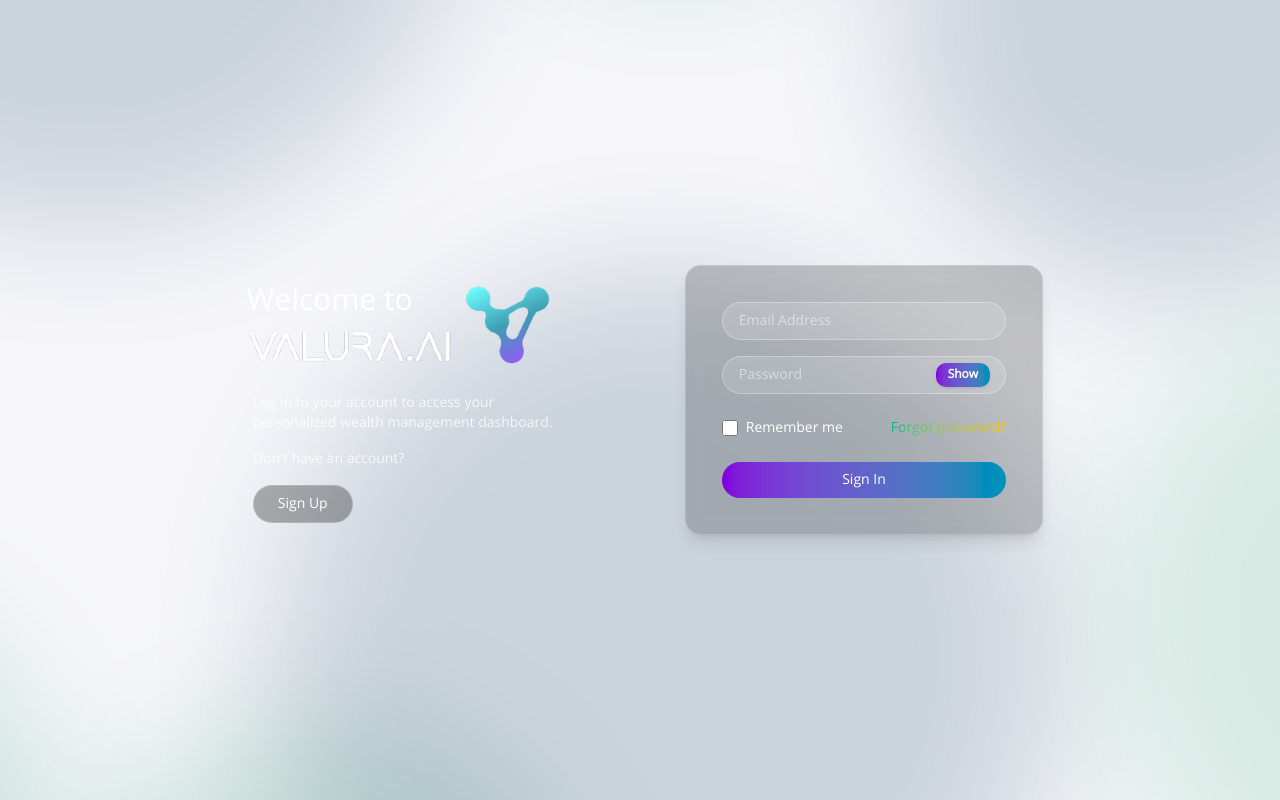
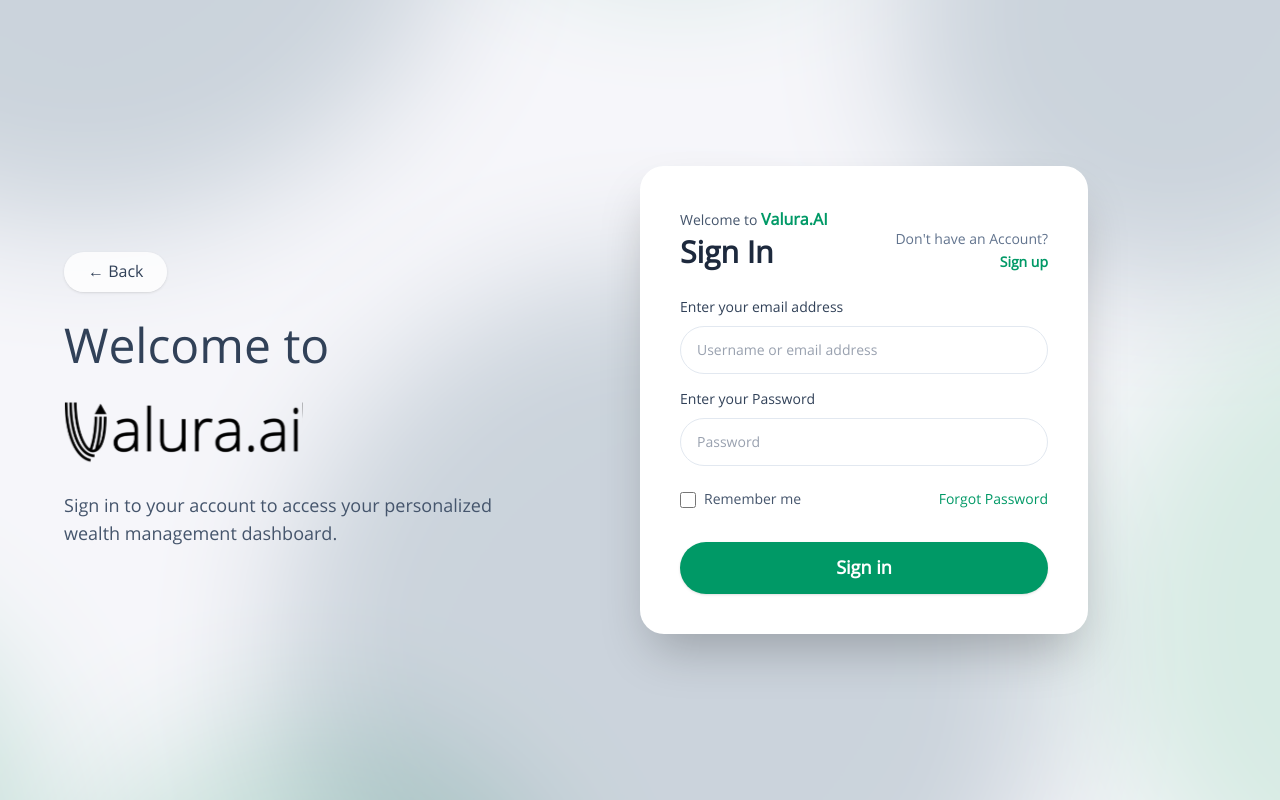
Before and after one commit to valura-ai/ValuraAI, a Next.js app in the folder apps/web/: page /auth in a window 1280 px wide. Built offline with nearby package versions, Linux system fonts and the light colour scheme; no server answers; what aws-amplify would draw is missing.

Commit message:
Sign in page ui changed with backend integration

```diff
--- a/apps/web/app/components/SignInBox.tsx
+++ b/apps/web/app/components/SignInBox.tsx
@@ -228,14 +228,15 @@
     return null;
   };
 
-  // Add forgot password UI before the main return
+  // MFA and forgot password forms (keep as is for now)
   if (forgotStep === "EMAIL") {
     return (
-      <div className="flex flex-col items-center bg-black/20 p-8 rounded-2xl">
-        <h2 className="text-white text-xl mb-4">Forgot Password</h2>
+      <div className="flex flex-col items-center justify-center min-h-screen bg-gradient-to-br from-[#f5fafd] to-[#eaf6f1]">
+        <div className="w-[400px] bg-white rounded-3xl shadow-xl px-10 py-10 flex flex-col gap-4">
+          <h2 className="text-2xl font-bold text-gray-800 mb-4">Forgot Password</h2>
           <input
             type="email"
-          className="w-full bg-white/13 border border-white/30 rounded-3xl px-4 py-2 text-white text-sm placeholder-white/50 mb-4"
+            className="w-full bg-gray-100 border border-gray-200 rounded-full px-4 py-2 text-gray-800 text-sm placeholder-gray-400 focus:outline-none focus:ring-2 focus:ring-green-300 mb-4"
             placeholder="Enter your email"
             value={forgotEmail}
             onChange={(e) => setForgotEmail(e.target.value)}
@@ -244,28 +245,30 @@
           <button
             onClick={handleForgotPasswordRequest}
             disabled={loading}
-          className="bg-gradient-to-r from-purple-700 to-cyan-600 text-white text-sm font-medium py-2 px-6 rounded-3xl mb-2"
+            className={`w-full py-2 rounded-full text-white font-semibold text-base shadow transition ${loading ? "bg-green-400 opacity-60 cursor-not-allowed" : "bg-green-600 hover:bg-green-700"}`}
           >
             {loading ? "Sending..." : "Send Reset Code"}
           </button>
           <button
             onClick={() => setForgotStep(null)}
-          className="text-cyan-400 text-xs mt-2"
+            className="text-green-600 text-xs mt-2 hover:underline"
           >
             Back to Sign In
           </button>
-        {error && <div className="text-red-400 text-sm mt-2">{error}</div>}
+          {error && <div className="text-red-500 text-sm mt-2">{error}</div>}
+        </div>
       </div>
     );
   }
 
   if (forgotStep === "CODE") {
     return (
-      <div className="flex flex-col items-center bg-black/20 p-8 rounded-2xl">
-        <h2 className="text-white text-xl mb-4">Reset Password</h2>
+      <div className="flex flex-col items-center justify-center min-h-screen bg-gradient-to-br from-[#f5fafd] to-[#eaf6f1]">
+        <div className="w-[400px] bg-white rounded-3xl shadow-xl px-10 py-10 flex flex-col gap-4">
+          <h2 className="text-2xl font-bold text-gray-800 mb-4">Reset Password</h2>
           <input
             type="text"
-          className="w-full bg-white/13 border border-white/30 rounded-3xl px-4 py-2 text-white text-sm placeholder-white/50 mb-4"
+            className="w-full bg-gray-100 border border-gray-200 rounded-full px-4 py-2 text-gray-800 text-sm placeholder-gray-400 focus:outline-none focus:ring-2 focus:ring-green-300 mb-4"
             placeholder="Enter code from email"
             value={forgotCode}
             onChange={(e) => setForgotCode(e.target.value)}
@@ -273,7 +276,7 @@
           />
           <input
             type="password"
-          className="w-full bg-white/13 border border-white/30 rounded-3xl px-4 py-2 text-white text-sm placeholder-white/50 mb-4"
+            className="w-full bg-gray-100 border border-gray-200 rounded-full px-4 py-2 text-gray-800 text-sm placeholder-gray-400 focus:outline-none focus:ring-2 focus:ring-green-300 mb-4"
             placeholder="Enter new password"
             value={forgotNewPassword}
             onChange={(e) => setForgotNewPassword(e.target.value)}
@@ -282,73 +285,90 @@
           <button
             onClick={handleForgotPasswordConfirm}
             disabled={loading}
-          className="bg-gradient-to-r from-purple-700 to-cyan-600 text-white text-sm font-medium py-2 px-6 rounded-3xl mb-2"
+            className={`w-full py-2 rounded-full text-white font-semibold text-base shadow transition ${loading ? "bg-green-400 opacity-60 cursor-not-allowed" : "bg-green-600 hover:bg-green-700"}`}
           >
             {loading ? "Resetting..." : "Reset Password"}
           </button>
           <button
             onClick={() => setForgotStep("EMAIL")}
-          className="text-cyan-400 text-xs mt-2"
+            className="text-green-600 text-xs mt-2 hover:underline"
           >
             Back
           </button>
-        {error && <div className="text-red-400 text-sm mt-2">{error}</div>}
+          {error && <div className="text-red-500 text-sm mt-2">{error}</div>}
+        </div>
       </div>
     );
   }
 
+  // Main Sign In UI
   return (
-    <div className="flex items-center gap-32">
-      <div className="flex flex-col items-center w-[25vw]">
-        <div className="flex items-center mb-2 w-full">
-          <div className="flex flex-col items-start mr-2">
-            <h1 className="text-white mb-[-0.8rem] font-extralight text-3xl pl-2.5 self-start">
+    <div
+      className="relative min-h-screen w-full overflow-hidden flex items-center justify-center p-4"
+      style={{ fontFamily: 'TWK Lausanne, Inter, sans-serif' }}
+    >
+      {/* Background Image */}
+      <div
+        className="fixed top-0 left-0 w-full h-full bg-cover bg-center bg-no-repeat z-[1]"
+        style={{
+          backgroundImage: "url('/assets/auth/01-Dashboard.png')",
+        }}
+      />
+
+      {/* Content */}
+      <div className="relative z-[2] w-full max-w-6xl grid grid-cols-2 items-center">
+        {/* Left Side - Welcome Text and Logo */}
+        <div className="flex flex-col justify-center max-w-lg mr-[100px]">
+          <button
+            className="bg-white/80 hover:bg-white/90 rounded-full px-6 py-2 shadow-sm text-slate-700 font-medium mb-8 w-fit"
+            onClick={() => router.back()}
+          >
+            &larr; Back
+          </button>
+          <h1 className="text-4xl lg:text-5xl font-light text-slate-700 mb-4" style={{ fontFamily: 'TWK Lausanne, Inter, sans-serif' }}>
             Welcome to
           </h1>
+          <div className="flex items-center mb-6">
             <img
-              src="/valura-text.svg"
-              alt="Valura"
+              src="/assets/logo_1.svg"
+              alt="Valura.ai Logo"
               className="h-20 w-auto object-contain"
             />
           </div>
-          <img
-            src="/valura-logo.svg"
-            alt="Valura Logo"
-            className="h-24 mb-5 w-auto object-contain"
-          />
+          <p className="text-slate-600 text-lg max-w-md">
+            Sign in to your account to access your personalized wealth management dashboard.
+          </p>
         </div>
-        <p className="text-white/80 pl-4 text-sm text-left w-full -mt-2">
-          Log in to your account to access your personalized wealth management
-          dashboard.
-        </p>
-        <div className="mt-2 w-full pl-4">
-          <p className="text-white/80 text-sm mt-2 mb-4">
-            Don't have an account?
-          </p>
-          {mfaState.type !== "TOTP_SETUP" && (
+
+        {/* Right Side (Sign In Card) */}
+        <div className="bg-white rounded-3xl shadow-2xl p-10 flex flex-col gap-4 w-full max-w-md">
+          <div className="flex justify-between items-center mb-2">
+            <div>
+              <span className="text-slate-600 text-sm">Welcome to </span>
+              <span className="text-emerald-600 font-semibold">Valura.AI</span>
+              <h1 className="text-3xl font-bold text-slate-800 mt-1">Sign In</h1>
+            </div>
+            <div className="text-right mt-6">
+              <div className="text-slate-500 text-sm">Don't have an Account?</div>
               <button
                 onClick={onSignUpClick}
-              className="bg-black/30 text-sm hover:bg-black/40 text-white px-6 py-2 rounded-3xl transition-all duration-200 border border-white/20"
+                className="text-emerald-600 text-sm font-semibold hover:underline"
               >
-              Sign Up
+                Sign up
               </button>
-          )}
             </div>
           </div>
 
-      {/* White Rectangle with Login Form */}
-      <div className="bg-black/20 backdrop-blur-sm w-[28vw] h-auto min-h-[200px] py-9 px-9 rounded-2xl shadow-lg flex flex-col justify-center border border-white/20">
-        {mfaState.type ? (
-          renderMFAForm()
-        ) : (
-          <>
           {/* Email Input */}
-            <div className="mb-4">
+          <div>
+            <label htmlFor="email" className="block text-slate-700 text-sm font-medium mb-2">
+              Enter your email address
+            </label>
             <input
               type="email"
               id="email"
-                className="w-full bg-white/13 border border-white/30 rounded-3xl px-4 py-2 text-white text-sm placeholder-white/50 focus:outline-none focus:ring-2 focus:ring-cyan-500"
-                placeholder="Email Address"
+              className="w-full h-12 px-4 rounded-full border border-slate-200 focus:border-green-600 transition-all duration-200 text-slate-800 text-sm placeholder-gray-400 focus:outline-none"
+              placeholder="Username or email address"
               value={email}
               onChange={(e) => setEmail(e.target.value)}
               disabled={loading}
@@ -356,75 +376,66 @@
           </div>
 
           {/* Password Input */}
-            <div className="mb-6 relative">
+          <div>
+            <label htmlFor="password" className="block text-slate-700 text-sm font-medium mb-2">
+              Enter your Password
+            </label>
             <input
               type={showPassword ? "text" : "password"}
               id="password"
-                className="w-full bg-white/13 border border-white/30 rounded-3xl px-4 py-2 text-white text-sm placeholder-white/50 focus:outline-none focus:ring-2 focus:ring-cyan-500 pr-16"
+              className="w-full h-12 px-4 rounded-full border border-slate-200 focus:border-green-600 transition-all duration-200 text-slate-800 text-sm placeholder-gray-400 focus:outline-none"
               placeholder="Password"
               value={password}
               onChange={(e) => setPassword(e.target.value)}
               disabled={loading}
             />
-              <button
-                type="button"
-                onClick={() => setShowPassword((prev) => !prev)}
-                className="absolute right-4 top-1/2 -translate-y-1/2 bg-gradient-to-r from-purple-700 to-cyan-600 text-white font-semibold text-xs focus:outline-none px-3 py-1 rounded-lg shadow"
-                tabIndex={-1}
-              >
-                {showPassword ? "Hide" : "Show"}
-              </button>
           </div>
 
-            {/* Remember me and Forget Password */}
-            <div className="flex justify-between items-center mb-6">
+          {/* Remember me and Forgot Password */}
+          <div className="flex justify-between items-center mt-2 mb-2">
             <div className="flex items-center">
               <input
                 type="checkbox"
                 id="remember"
-                  className="h-4 w-4 bg-white/10 border-white/30 rounded focus:ring-blue-500 mr-2"
+                className="h-4 w-4 rounded border-gray-300 mr-2"
                 checked={rememberMe}
                 onChange={(e) => setRememberMe(e.target.checked)}
                 disabled={loading}
               />
-                <label
-                  htmlFor="remember"
-                  className="text-white text-sm font-light"
-                >
+              <label htmlFor="remember" className="text-slate-600 text-sm">
                 Remember me
               </label>
             </div>
-              <a
-                href="#"
-                onClick={(e) => {
-                  e.preventDefault();
+            <button
+              type="button"
+              onClick={() => {
                 setForgotStep("EMAIL");
                 setError(null);
               }}
-                className="text-sm bg-gradient-to-r from-emerald-500 to-yellow-400 bg-clip-text text-transparent"
+              className="text-emerald-600 text-sm font-medium hover:underline"
             >
-                Forgot password?
-              </a>
+              Forgot Password
+            </button>
           </div>
 
+          {/* Error Message */}
           {error && (
-              <div className="mb-4 text-red-400 text-sm font-medium">
-                {error}
-              </div>
+            <div className="mb-2 text-red-500 text-sm font-medium">{error}</div>
           )}
 
           {/* Sign In Button */}
           <button
             onClick={handleSubmit}
             disabled={loading}
-              className={`${
-                loading ? "opacity-50 cursor-not-allowed" : ""
-              } bg-gradient-to-r from-purple-700 to-cyan-600 text-white text-sm font-medium py-2 rounded-3xl transition-all duration-300`}
+            className={`w-full mt-2 py-3 rounded-full text-white font-semibold text-lg shadow transition ${
+              loading
+                ? "bg-green-400 opacity-60 cursor-not-allowed"
+                : "bg-emerald-600 hover:bg-emerald-700"
+            }`}
           >
-              {loading ? "Signing In..." : "Sign In"}
+            {loading ? "Signing In..." : "Sign in"}
           </button>
-          </>
-        )}
+        </div>
       </div>
     </div>
   );
```
Also changed, not shown: 2 other files (tests, documents, lock files or other folders). Lines whose indentation alone changed are shown as unchanged.
